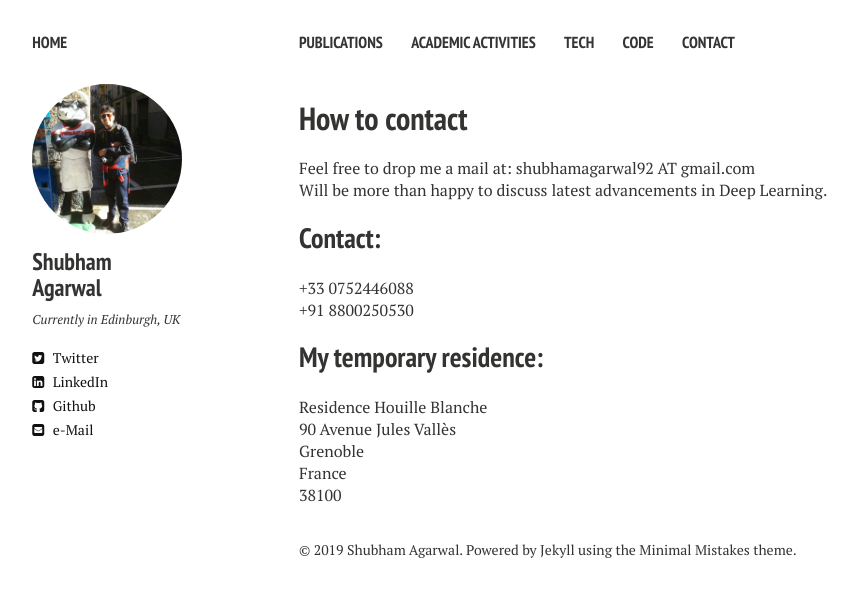
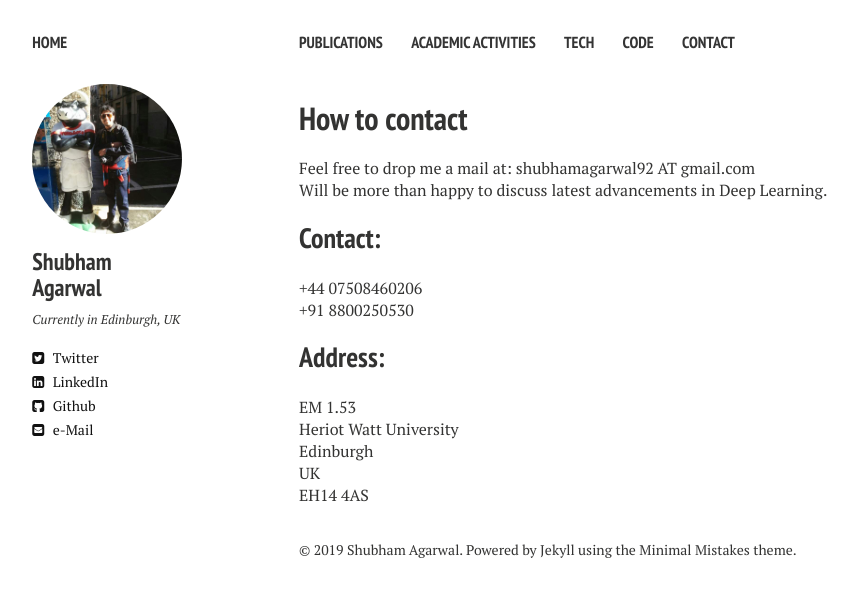
Before and after one commit to shubhamagarwal92/shubhamagarwal92.github.io, a Jekyll site: the page built from contact.md, in a window 1280 px wide. Shown: the top 597 px of the page, without its empty margins (21-879 px from the left). Built offline with Jekyll 4.4.1, drawn with Linux system fonts in a browser that asks for light colours; nearby versions of some CDN libraries.

Commit message:
updating changes

```diff
--- a/contact.md
+++ b/contact.md
@@ -16,18 +16,18 @@ shubhamagarwal92 AT gmail.com
 Will be more than happy to discuss latest advancements in Deep Learning.
 <br />
 <h2>Contact:</h2>
-+33 0752446088
++44 07508460206
 <br />
 +91 8800250530
 <br />
-<h2>My temporary residence:</h2>
-Residence Houille Blanche
+<h2>Address:</h2>
+EM 1.53
 <br />
-90 Avenue Jules Vallès
+Heriot Watt University
 <br />
-Grenoble
+Edinburgh
 <br />
-France
+UK
 <br />
-38100
+EH14 4AS
 </section>
```
Also changed, not shown: tech.md (+2 -2 lines), 1 other file.
